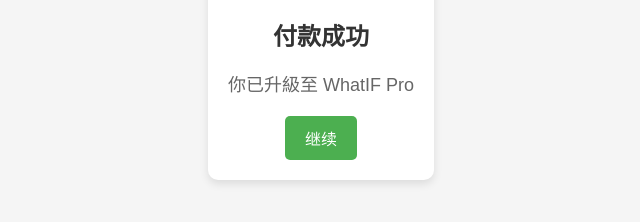
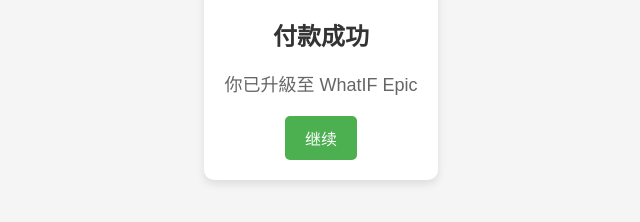
Before and after one commit to PlayMcBKuwu/WhatIF_Store_Pages, a plain HTML site: page success/whatif_epic.html in a window 1280 px wide. Shown: the part 356-578 px from the top of the page, 319-959 px from the left. Drawn offline with Linux system fonts and the light colour scheme.

Commit message:
Update and rename index.html to whatif_epic.html

```diff
--- a/success/index.html
+++ b/success/whatif_epic.html
@@ -12,7 +12,7 @@
             <path fill="currentColor" fill-rule="evenodd" d="M9.887 4a.753.753 0 0 0-.752.808c.162 2.212.308 4.425.495 6.635a2.82 2.82 0 0 1-3.618 2.94A6 6 0 0 0 18 14V9.333A.333.333 0 0 0 17.667 9C16.747 9 16 9.746 16 10.667V12.5a1 1 0 0 1-.684.949l-.628.21A2.47 2.47 0 0 0 13 16a1 1 0 1 1-2 0 4.47 4.47 0 0 1 3-4.22v-1.113c0-.685.188-1.326.515-1.875l.316-3.482a.743.743 0 1 0-1.48-.134l-.355 3.915a1 1 0 0 1-1.992-.008l-.367-4.392A.753.753 0 0 0 9.887 4m6.787 3.136A3.7 3.7 0 0 1 17.667 7 2.333 2.333 0 0 1 20 9.333V14a8 8 0 1 1-16 0v-3.218a2.782 2.782 0 0 1 3.369-2.72L7.14 4.955a2.753 2.753 0 0 1 5.058-1.697 2.743 2.743 0 0 1 4.624 2.233zM6 11.68a.82.82 0 1 0 1.637-.069l-.076-.895A.782.782 0 0 0 6 10.782z" clip-rule="evenodd"></path>
         </svg>
         <h1>付款成功</h1>
-        <p>你已升級至 WhatIF Pro</p>
+        <p>你已升級至 WhatIF Epic</p>
          <a href="https://store.sakurayuri.top/">
     <button class="continue-btn">继续</button>
         </a>
```
